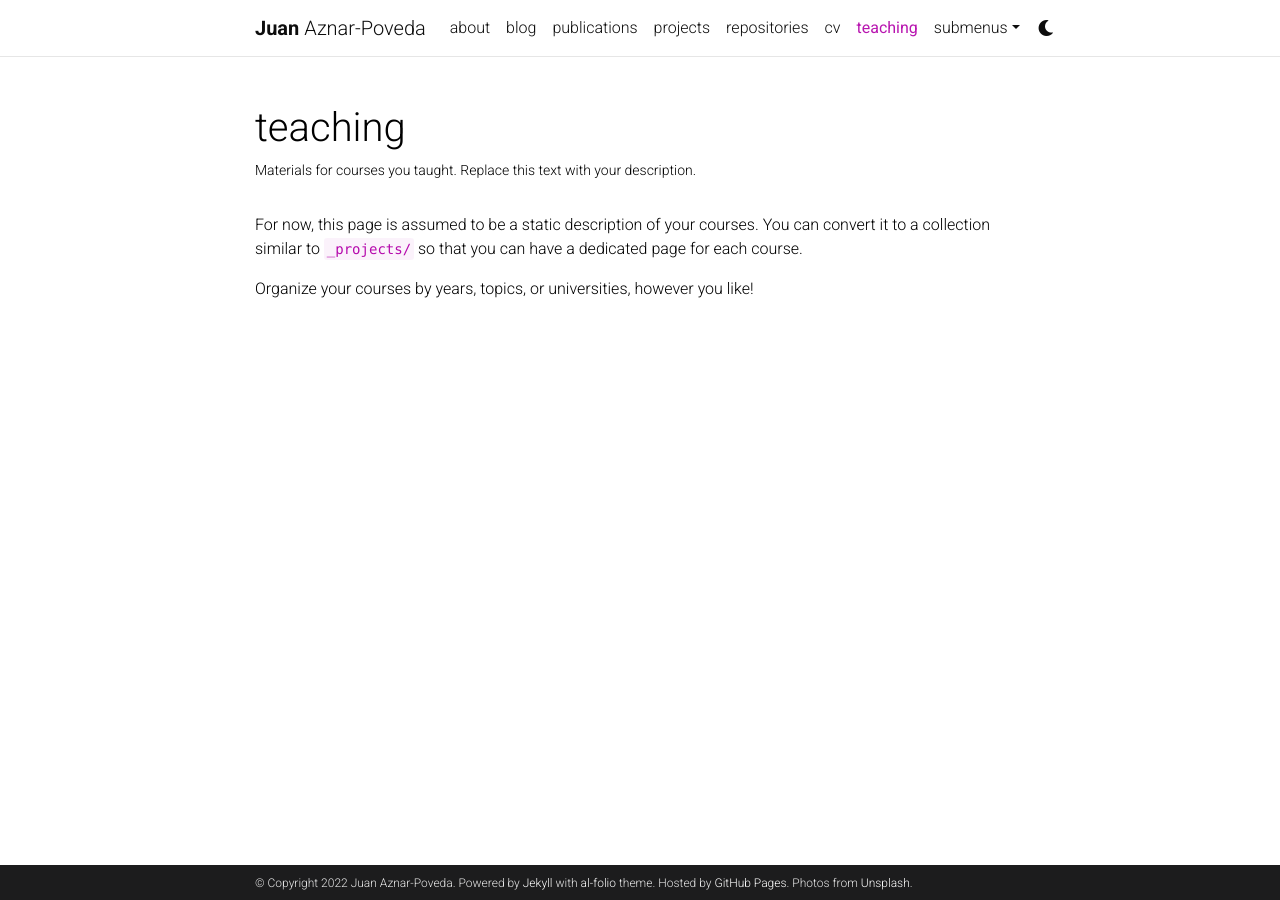
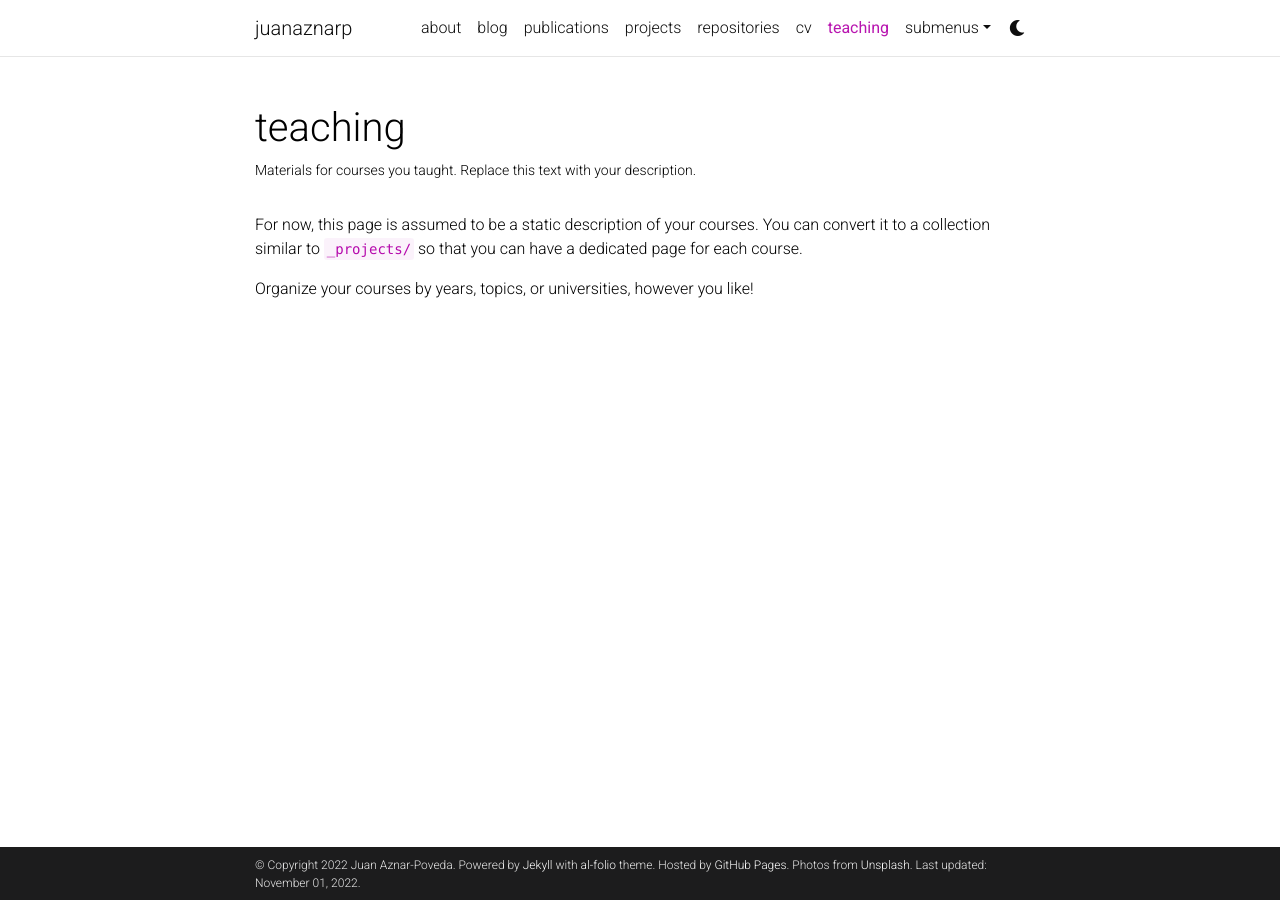
Before and after one commit to juanaznarp94/juanaznar.github.io, a Jekyll site: the page built from _pages/teaching.md, in a window 1280 px wide. Built offline with Jekyll 4.4.1, drawn with Linux system fonts in a browser that asks for light colours; comment, search, counter and statistics services are not loaded; a style sheet for code colours, icons or effects is not loaded; some of the changed lines change nothing that is shown.

Commit message:
Update _config.yml

```diff
--- a/_config.yml
+++ b/_config.yml
@@ -2,7 +2,7 @@
 # Site settings
 # -----------------------------------------------------------------------------
 
-title: blank # the website title (if blank, full name will be used instead)
+title: juanaznarp # the website title (if blank, full name will be used instead)
 first_name: Juan
 middle_name:
 last_name: Aznar-Poveda
@@ -19,8 +19,8 @@
 icon: ⚛️  # the emoji used as the favicon (alternatively, provide image name in /assets/img/)
 
 url: https://juanaznar.github.io # the base hostname & protocol for your site
-baseurl: / # the subpath of your site, e.g. /blog/
-last_updated: false # set to true if you want to display last updated in the footer
+baseurl: /blog/ # the subpath of your site, e.g. /blog/
+last_updated: true # set to true if you want to display last updated in the footer
 impressum_path:  # set to path to include impressum link in the footer, use the same path as permalink in a page, helps to conform with EU GDPR
 
 # -----------------------------------------------------------------------------
```
